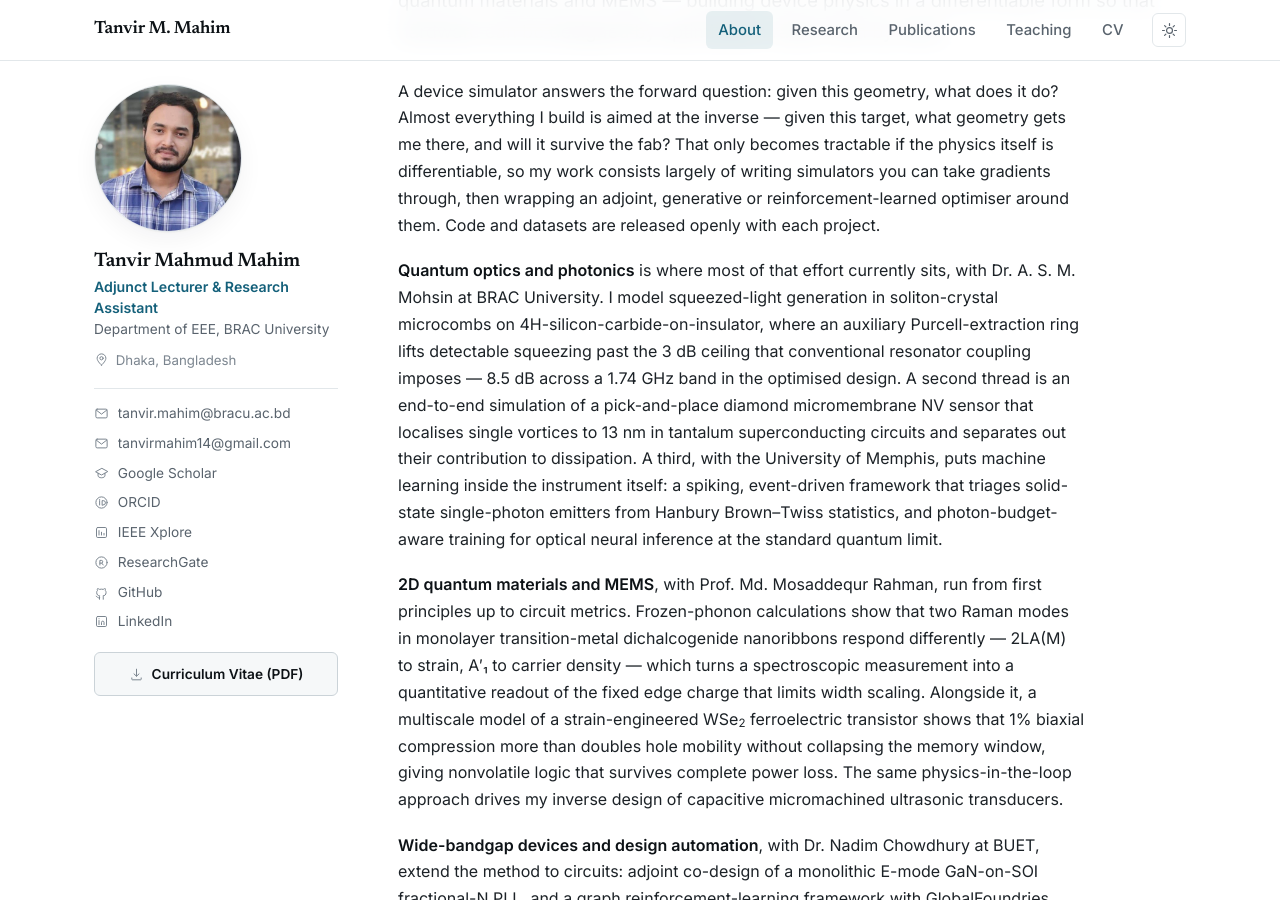
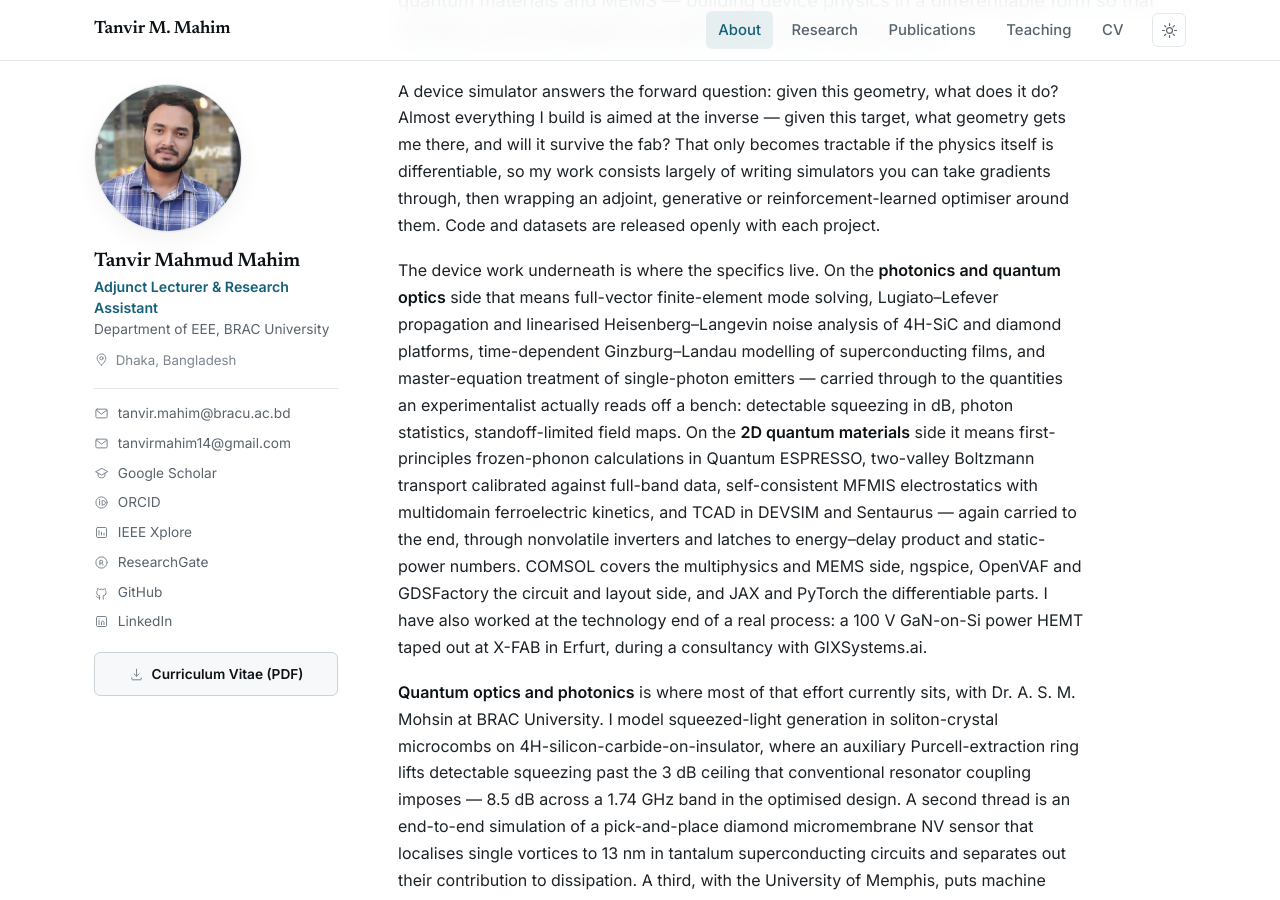
Before and after one commit to Tanvir-Mahmud-Mahim/Tanvir-Mahmud-Mahim.github.io, a Jekyll site: the page built from index.md, in a window 1280 px wide and 900 px high, scrolled down 250 px. Built offline with Jekyll 4.4.1, drawn with Linux system fonts in a browser that asks for light colours.

Commit message:
Update site

```diff
--- a/index.md
+++ b/index.md
@@ -12,11 +12,13 @@ description: "Tanvir Mahmud Mahim — Adjunct Lecturer and Research Assistant, D
 
 A device simulator answers the forward question: given this geometry, what does it do? Almost everything I build is aimed at the inverse — given this target, what geometry gets me there, and will it survive the fab? That only becomes tractable if the physics itself is differentiable, so my work consists largely of writing simulators you can take gradients through, then wrapping an adjoint, generative or reinforcement-learned optimiser around them. Code and datasets are released openly with each project.
 
-**Quantum optics and photonics** is where most of that effort currently sits, with Dr. A. S. M. Mohsin at BRAC University. I model squeezed-light generation in soliton-crystal microcombs on 4H-silicon-carbide-on-insulator, where an auxiliary Purcell-extraction ring lifts detectable squeezing past the 3 dB ceiling that conventional resonator coupling imposes — 8.5 dB across a 1.74 GHz band in the optimised design. A second thread is an end-to-end simulation of a pick-and-place diamond micromembrane NV sensor that localises single vortices to 13 nm in tantalum superconducting circuits and separates out their contribution to dissipation. A third, with the University of Memphis, puts machine learning inside the instrument itself: a spiking, event-driven framework that triages solid-state single-photon emitters from Hanbury Brown–Twiss statistics, and photon-budget-aware training for optical neural inference at the standard quantum limit.
+The device work underneath is where the specifics live. On the **photonics and quantum optics** side that means full-vector finite-element mode solving, Lugiato–Lefever propagation and linearised Heisenberg–Langevin noise analysis of 4H-SiC and diamond platforms, time-dependent Ginzburg–Landau modelling of superconducting films, and master-equation treatment of single-photon emitters — carried through to the quantities an experimentalist actually reads off a bench: detectable squeezing in dB, photon statistics, standoff-limited field maps. On the **2D quantum materials** side it means first-principles frozen-phonon calculations in Quantum ESPRESSO, two-valley Boltzmann transport calibrated against full-band data, self-consistent MFMIS electrostatics with multidomain ferroelectric kinetics, and TCAD in DEVSIM and Sentaurus — again carried to the end, through nonvolatile inverters and latches to energy–delay product and static-power numbers. COMSOL covers the multiphysics and MEMS side, ngspice, OpenVAF and GDSFactory the circuit and layout side, and JAX and PyTorch the differentiable parts. I have also worked at the technology end of a real process: a 100 V GaN-on-Si power HEMT taped out at X-FAB in Erfurt, during a consultancy with GIXSystems.ai.
 
-**2D quantum materials and MEMS**, with Prof. Md. Mosaddequr Rahman, run from first principles up to circuit metrics. Frozen-phonon calculations show that two Raman modes in monolayer transition-metal dichalcogenide nanoribbons respond differently — 2LA(M) to strain, A′₁ to carrier density — which turns a spectroscopic measurement into a quantitative readout of the fixed edge charge that limits width scaling. Alongside it, a multiscale model of a strain-engineered WSe<sub>2</sub> ferroelectric transistor shows that 1% biaxial compression more than doubles hole mobility without collapsing the memory window, giving nonvolatile logic that survives complete power loss. The same physics-in-the-loop approach drives my inverse design of capacitive micromachined ultrasonic transducers.
+<a href="{{ '/research/#quantum-optics' | relative_url }}"><strong>Quantum optics and photonics</strong></a> is where most of that effort currently sits, with Dr. A. S. M. Mohsin at BRAC University. I model squeezed-light generation in soliton-crystal microcombs on 4H-silicon-carbide-on-insulator, where an auxiliary Purcell-extraction ring lifts detectable squeezing past the 3 dB ceiling that conventional resonator coupling imposes — 8.5 dB across a 1.74 GHz band in the optimised design. A second thread is an end-to-end simulation of a pick-and-place diamond micromembrane NV sensor that localises single vortices to 13 nm in tantalum superconducting circuits and separates out their contribution to dissipation. A third, with the University of Memphis, puts machine learning inside the instrument itself: a spiking, event-driven framework that triages solid-state single-photon emitters from Hanbury Brown–Twiss statistics, and photon-budget-aware training for optical neural inference at the standard quantum limit.
 
-**Wide-bandgap devices and design automation**, with Dr. Nadim Chowdhury at BUET, extend the method to circuits: adjoint co-design of a monolithic E-mode GaN-on-SOI fractional-N PLL, and a graph reinforcement-learning framework with GlobalFoundries, Inc. for analog transistor sizing that transfers across process nodes. The <a href="{{ '/research/' | relative_url }}">Research</a> page covers all of it in detail, with figures, code and data.
+<a href="{{ '/research/#quantum-materials-mems' | relative_url }}"><strong>2D quantum materials and MEMS</strong></a>, with Prof. Md. Mosaddequr Rahman, run from first principles up to circuit metrics. Frozen-phonon calculations show that two Raman modes in monolayer transition-metal dichalcogenide nanoribbons respond differently — 2LA(M) to strain, A′₁ to carrier density — which turns a spectroscopic measurement into a quantitative readout of the fixed edge charge that limits width scaling. Alongside it, a multiscale model of a strain-engineered WSe<sub>2</sub> ferroelectric transistor shows that 1% biaxial compression more than doubles hole mobility without collapsing the memory window, giving nonvolatile logic that survives complete power loss. The same physics-in-the-loop approach drives my inverse design of capacitive micromachined ultrasonic transducers.
+
+<a href="{{ '/research/#wbg-devices' | relative_url }}"><strong>Wide-bandgap devices and design automation</strong></a>, with Dr. Nadim Chowdhury at BUET, extend the method to circuits: adjoint co-design of a monolithic E-mode GaN-on-SOI fractional-N PLL, and a graph reinforcement-learning framework with GlobalFoundries, Inc. for analog transistor sizing that transfers across process nodes. The <a href="{{ '/research/' | relative_url }}">Research</a> page covers all of it in detail, with figures, code and data.
 
 I completed my B.Sc. in Electrical and Electronic Engineering at BRAC University in December 2022 with High Distinction, and joined the department first as a Teaching Assistant, then as a Research Assistant, and since June 2025 as an Adjunct Lecturer. My earlier work — reinforcement-learning fuzzy control of microgrids and multi-machine networks, and modelling of custom-built bifacial photovoltaic panels — was carried out with Dr. A. H. M. A. Rahim, who retired in December 2024.
 
```
Also changed, not shown: GUIDE.md (+20 -0 lines), research.md (+5 -5 lines), 1 other file.
